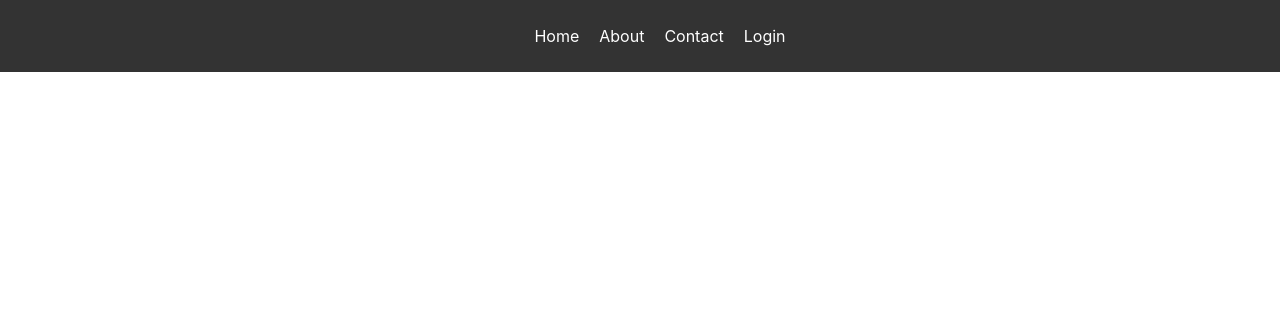
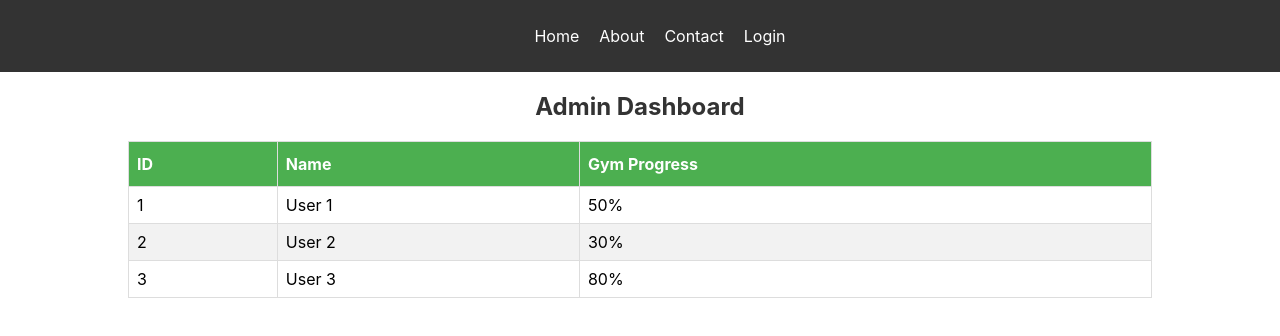
Before and after one commit to Dante983/gym-frontend, a React (Create React App) app: page /admin-dashboard in a window 1280 px wide. Shown: the top 336 px of the page. Built offline with nearby package versions, Linux system fonts and the light colour scheme.

Commit message:
[3] - updated login logic to separate admin from user

```diff
--- a/src/App.js
+++ b/src/App.js
@@ -1,26 +1,29 @@
 // App.js
 import React, { useState } from 'react';
-import { BrowserRouter as Router, Route, Routes, Link } from 'react-router-dom';
+import { BrowserRouter as Router, Route, Routes } from 'react-router-dom';
 import Home from './pages/home/Home';
 import About from './pages/about/About';
 import Contact from './pages/contact/Contact';
 import Login from './pages/login/Login';
 import UserDashboard from './pages/user/Dashboard';
+import AdminDashboard from './pages/admin/Dashboard';
 import Navbar from './pages/components/Navbar';
 
 function App() {
   const [isLoggedIn, setLoggedIn] = useState(false);
+  const [userRole, setUserRole] = useState(null);
 
   return (
     <Router>
       <div>
-        <Navbar isLoggedIn={isLoggedIn} setLoggedIn={setLoggedIn} />
+        <Navbar isLoggedIn={isLoggedIn} setLoggedIn={setLoggedIn} userRole={userRole} />
         <Routes>
           <Route path="/" element={<Home />} />
           <Route path="/about" element={<About />} />
           <Route path="/contact" element={<Contact />} />
-          <Route path="/login" element={<Login setLoggedIn={setLoggedIn} />} />
+          <Route path="/login" element={<Login setLoggedIn={setLoggedIn} setUserRole={setUserRole} />} />
           <Route path="/user-dashboard" element={<UserDashboard />} />
+          <Route path="/admin-dashboard" element={<AdminDashboard />} />
         </Routes>
       </div>
     </Router>
--- /dev/null
+++ b/src/pages/admin/Dashboard.css
@@ -0,0 +1,34 @@
+/* AdminDashboard.css */
+.admin-dashboard {
+    width: 80%;
+    margin: 0 auto;
+  }
+
+  .admin-dashboard h2 {
+    text-align: center;
+    color: #333;
+  }
+
+  .admin-dashboard table {
+    width: 100%;
+    border-collapse: collapse;
+  }
+
+  .admin-dashboard th,
+  .admin-dashboard td {
+    border: 1px solid #ddd;
+    padding: 8px;
+    text-align: left;
+  }
+
+  .admin-dashboard tr:nth-child(even) {
+    background-color: #f2f2f2;
+  }
+
+  .admin-dashboard th {
+    padding-top: 12px;
+    padding-bottom: 12px;
+    text-align: left;
+    background-color: #4CAF50;
+    color: white;
+  }
--- /dev/null
+++ b/src/pages/admin/Dashboard.js
@@ -0,0 +1,38 @@
+// AdminDashboard.js
+import React from 'react';
+import './Dashboard.css';
+
+const users = [
+  { id: 1, name: 'User 1', progress: '50%' },
+  { id: 2, name: 'User 2', progress: '30%' },
+  { id: 3, name: 'User 3', progress: '80%' },
+  // Add more users as needed
+];
+
+const AdminDashboard = () => {
+  return (
+    <div className="admin-dashboard">
+      <h2>Admin Dashboard</h2>
+      <table>
+        <thead>
+          <tr>
+            <th>ID</th>
+            <th>Name</th>
+            <th>Gym Progress</th>
+          </tr>
+        </thead>
+        <tbody>
+          {users.map((user) => (
+            <tr key={user.id}>
+              <td>{user.id}</td>
+              <td>{user.name}</td>
+              <td>{user.progress}</td>
+            </tr>
+          ))}
+        </tbody>
+      </table>
+    </div>
+  );
+};
+
+export default AdminDashboard;
--- a/src/pages/components/Navbar.js
+++ b/src/pages/components/Navbar.js
@@ -2,7 +2,7 @@
 import React from 'react';
 import { Link, useNavigate } from 'react-router-dom';
 
-const Navbar = ({ isLoggedIn, setLoggedIn }) => {
+const Navbar = ({ isLoggedIn, setLoggedIn, userRole }) => {
   const navigate = useNavigate();
 
   const handleLogout = () => {
@@ -11,10 +11,10 @@ const Navbar = ({ isLoggedIn, setLoggedIn }) => {
     // Redirect to login page
     navigate('/login');
   };
-
-  const handleLogin = () => {
-    if (!isLoggedIn) {
-      navigate('/login');
+console.log(userRole);
+  const handleDashboard = () => {
+    if (userRole === 'admin') {
+      navigate('/admin-dashboard');
     } else {
       navigate('/user-dashboard');
     }
@@ -26,7 +26,8 @@ const Navbar = ({ isLoggedIn, setLoggedIn }) => {
         <li><Link to="/">Home</Link></li>
         <li><Link to="/about">About</Link></li>
         <li><Link to="/contact">Contact</Link></li>
-        <li><Link to="/" onClick={handleLogin}>{isLoggedIn ? 'Dashboard' : 'Login'}</Link></li>
+        <li><a href="/" onClick={(e) => { e.preventDefault(); isLoggedIn ? handleDashboard() : navigate('/login'); }}>
+          {isLoggedIn ? 'Dashboard' : 'Login'}</a></li>
         {isLoggedIn && <button onClick={handleLogout}>Logout</button>}
       </ul>
     </nav>
--- a/src/pages/login/Login.js
+++ b/src/pages/login/Login.js
@@ -2,7 +2,7 @@ import React, { useState } from 'react';
 import { useNavigate } from 'react-router-dom';
 import './Login.css';
 
-const Login = ({ setLoggedIn }) => {
+const Login = ({ setLoggedIn, setUserRole }) => {
   const [email, setEmail] = useState('');
   const [password, setPassword] = useState('');
   const navigate = useNavigate();
@@ -22,8 +22,9 @@ const Login = ({ setLoggedIn }) => {
 
     if (response.ok) {
       setLoggedIn(true);
+      setUserRole(data.isAdmin === 1 ? 'admin' : 'user');
 
-      if (data.role === 'admin') {
+      if (data.isAdmin === 1) {
         navigate('/admin-dashboard');
       } else {
         navigate('/user-dashboard');
--- a/src/pages/user/Dashboard.css
+++ b/src/pages/user/Dashboard.css
@@ -1,4 +1,3 @@
-/* UserDashboard.css */
 .dashboard {
   width: 80%;
   margin: 0 auto;
--- a/src/pages/user/Dashboard.js
+++ b/src/pages/user/Dashboard.js
@@ -1,9 +1,7 @@
-// Dashboard.js
 import React from 'react';
 import './Dashboard.css';
 
 const Dashboard = () => {
-    // These would typically come from your app's state, possibly using useState or useContext
     const workoutsCompleted = 10;
     const totalExerciseTime = 5; // in hours
     const currentWeight = 70; // in kg
```
